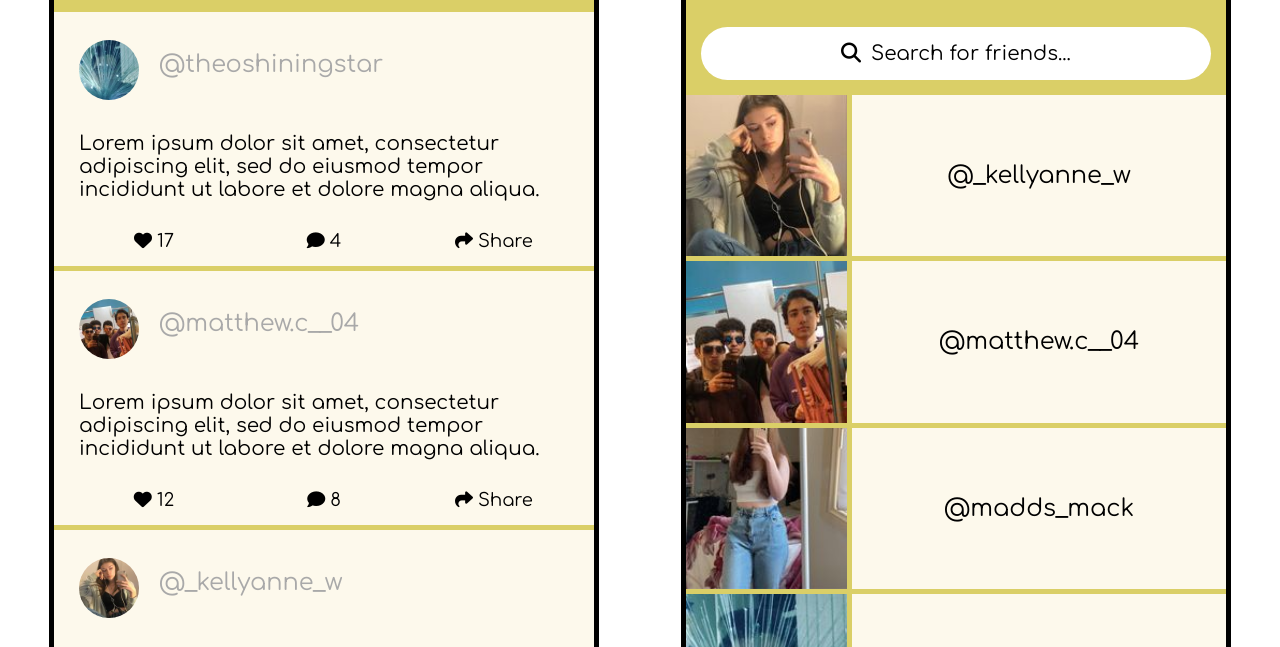
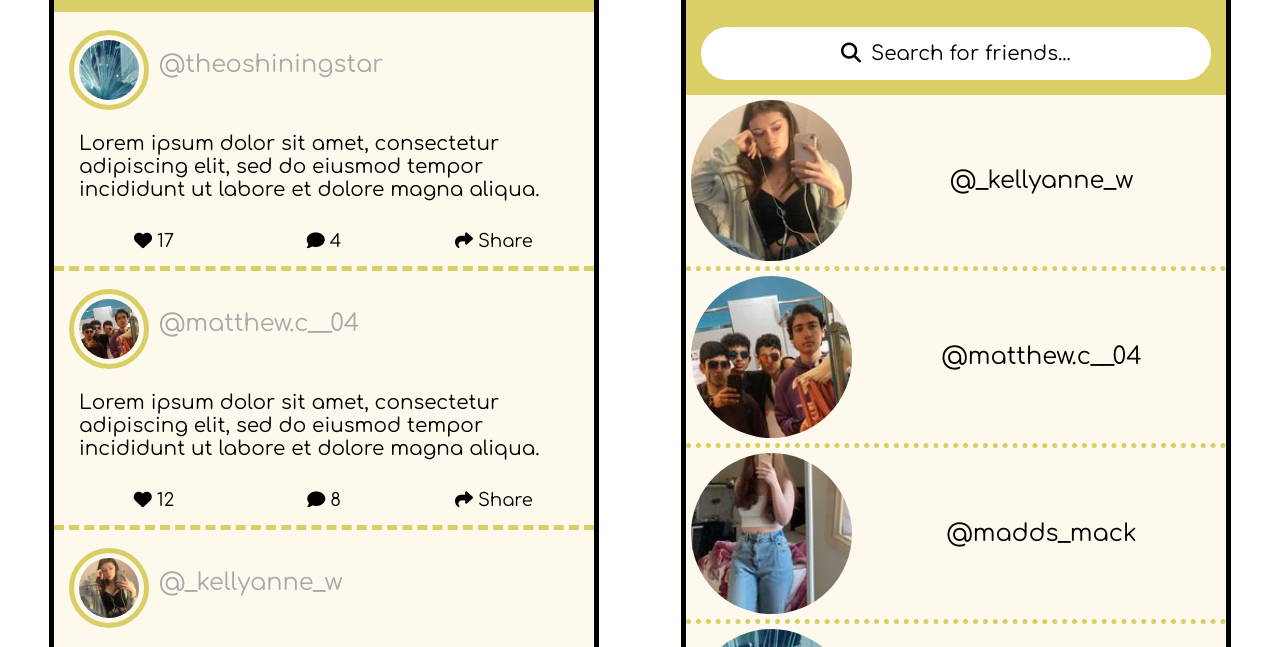
Before and after one commit to bash-theo/webworks-concept, a plain HTML site: page index.html in a window 1280 px wide. Shown: the part 81-728 px from the top of the page. Drawn offline with Linux system fonts and the light colour scheme.

Commit message:
Updated aesthetics

```diff
--- a/home.css
+++ b/home.css
@@ -1,7 +1,7 @@
 @import url('https://fonts.googleapis.com/css2?family=Comfortaa&display=swap');
 
 .post-container {
-    border-bottom: #dacf67 5px solid;
+    border-bottom: #dacf67 5px dashed;
     display: block;
     padding: 15px;
     font-family: "Comfortaa", cursive;
@@ -14,8 +14,9 @@
 
 .post-container .top img {
     border-radius: 75px;
-    padding: 10px;
+    padding: 5px;
     width: 60px;
+    border: #dacf67 5px solid;
 }
 
 .post-container .top p {
--- a/search.css
+++ b/search.css
@@ -29,16 +29,16 @@
     font-family: "Comfortaa", cursive;
     font-size: 24px;
     display: inline-flex;
-    border-bottom:#dacf67 5px solid;
+    border-bottom: #dacf67 5px dotted;
     align-items: center;
 }
 
 .search-container img {
     flex: 30%;
-    margin: 0px;
+    margin: 5px;
     padding: 0px;
     height: 161.25px;
-    border-right: #dacf67 5px solid;
+    border-radius: 250px;
 }
 
 .search-container p {
```
